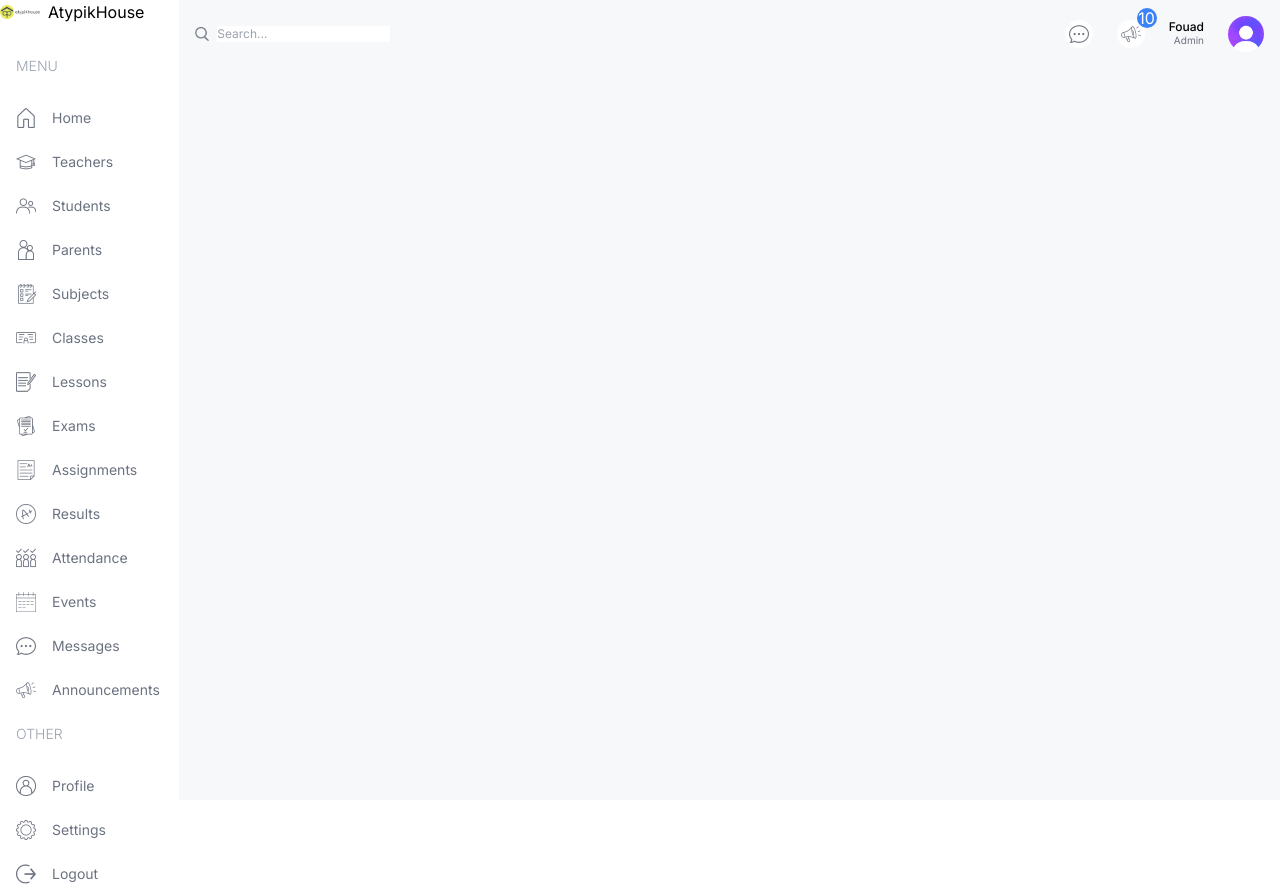
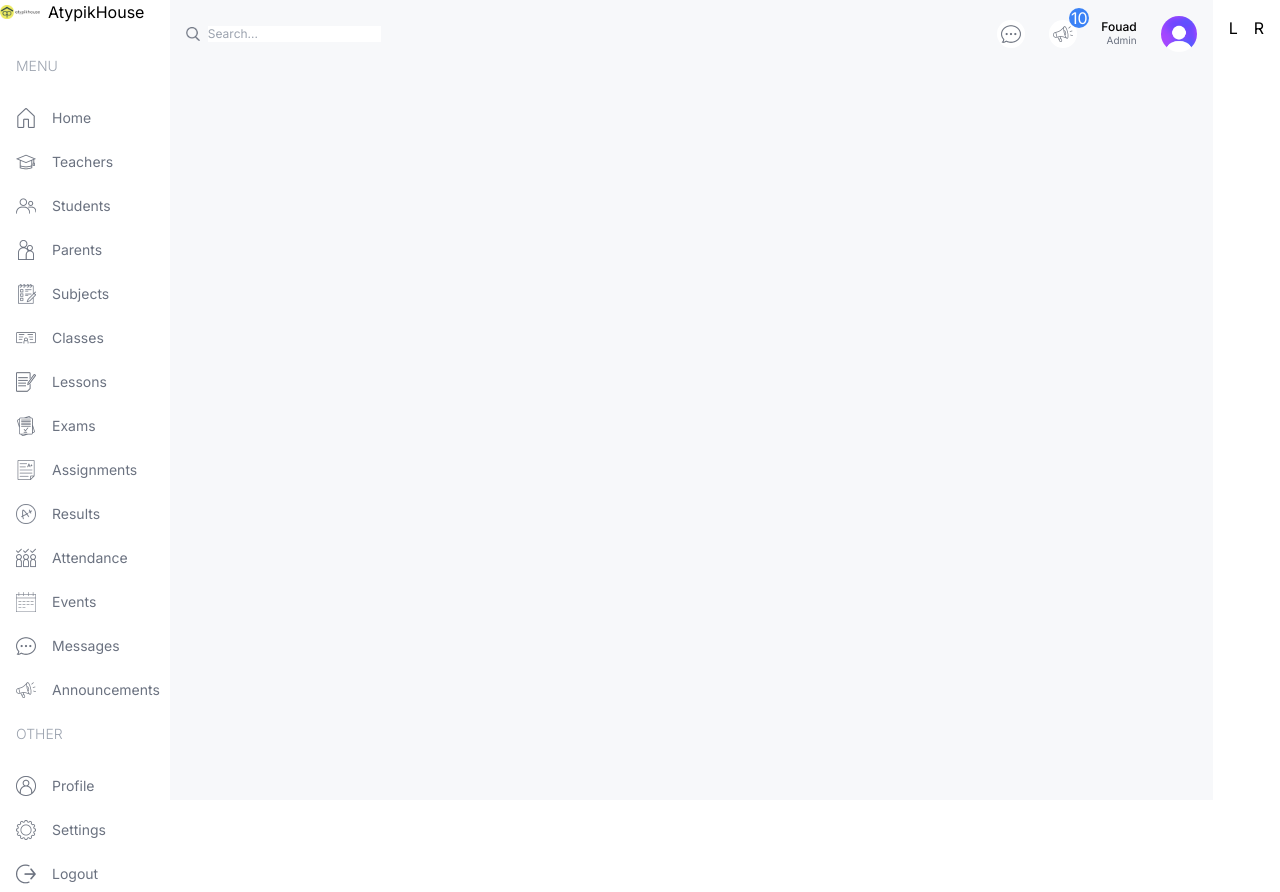
Before and after one commit to Fouad-berry/Responsive-ui-dashboard, a Next.js app: page /dashboard/admin in a window 1280 px wide. Built offline with nearby package versions, Linux system fonts and the light colour scheme.

Commit message:
create userCard

```diff
--- a/src/app/dashboard/admin/page.tsx
+++ b/src/app/dashboard/admin/page.tsx
@@ -2,7 +2,10 @@ import React from 'react';
 
 const AdminPage = () => {
     return (
-        <div className=''></div>
+        <div className='p-4 flex gap-4 flex-col md:flex-row'>
+            <div className='w-full lg:w-2/3'>L</div>
+            <div className='w-full lg:w-1/3'>R</div>
+        </div>
     );
 };
 
--- /dev/null
+++ b/src/components/UserCard.tsx
@@ -0,0 +1,11 @@
+import React from 'react';
+
+const UserCard = ({type}:{type:string}) => {
+    return (
+        <div className=''>
+            UserCard
+        </div>
+    );
+};
+
+export default UserCard;
```
